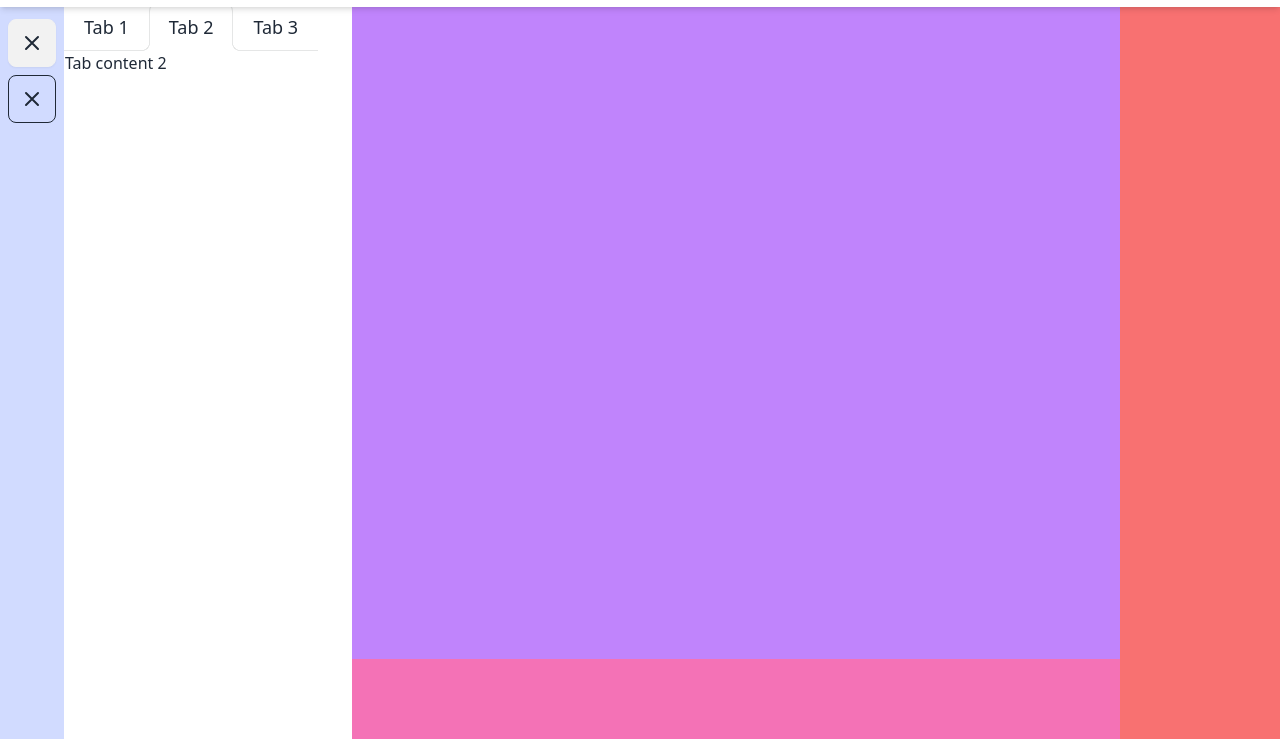
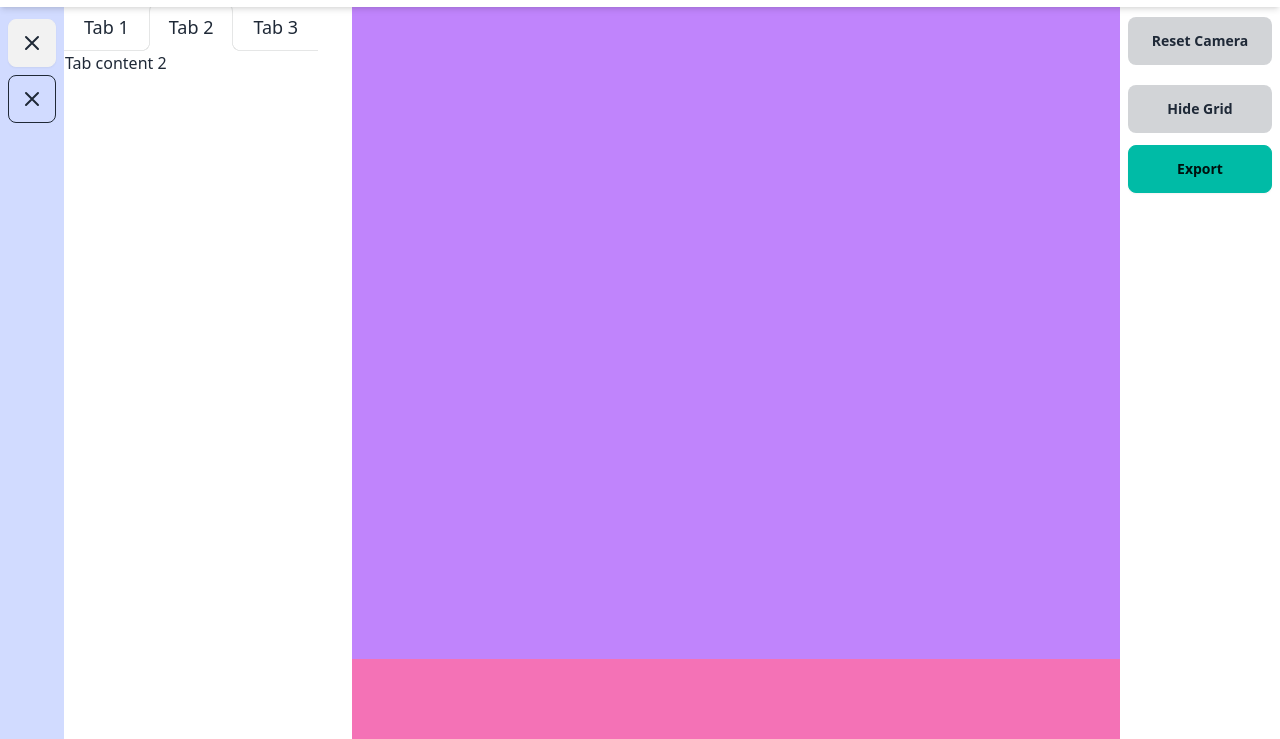
Before and after one commit to kion-dgl/Horokko-Loko, an Astro site: page / in a window 1280 px wide. Shown: the part 61-800 px from the top of the page. Built offline with nearby package versions, Linux system fonts and the light colour scheme; Astro itself is replaced by a stand-in of ours.

Commit message:
preview controls

```diff
--- /dev/null
+++ b/src/components/PreviewControls.astro
@@ -0,0 +1,7 @@
+<div
+    class="h-full w-40 grow-0 accent-content space-y-4 grid grid-rows-12 grid-cols-1 items-center p-2"
+>
+    <button class="btn btn-active btn-ghost">Reset Camera</button>
+    <button class="btn btn-active btn-ghost">Hide Grid</button>
+    <button class="btn btn-active btn-accent">Export</button>
+</div>
--- a/src/pages/index.astro
+++ b/src/pages/index.astro
@@ -1,6 +1,7 @@
 ---
 import StateSelect from "@components/StateSelect.astro";
 import AssetSelect from "@components/AssetSelect.astro";
+import PreviewControls from "@components/PreviewControls.astro";
 ---
 
 <html lang="en">
@@ -47,8 +48,7 @@ import AssetSelect from "@components/AssetSelect.astro";
 				<div class="w-full grow-0 h-20 bg-pink-400"></div>
 			</div>
 
-			<!-- Controlls -->
-			<div class="h-full w-40 grow-0 bg-red-400"></div>
+			<PreviewControls />
 		</main>
 	</body>
 </html>
```
